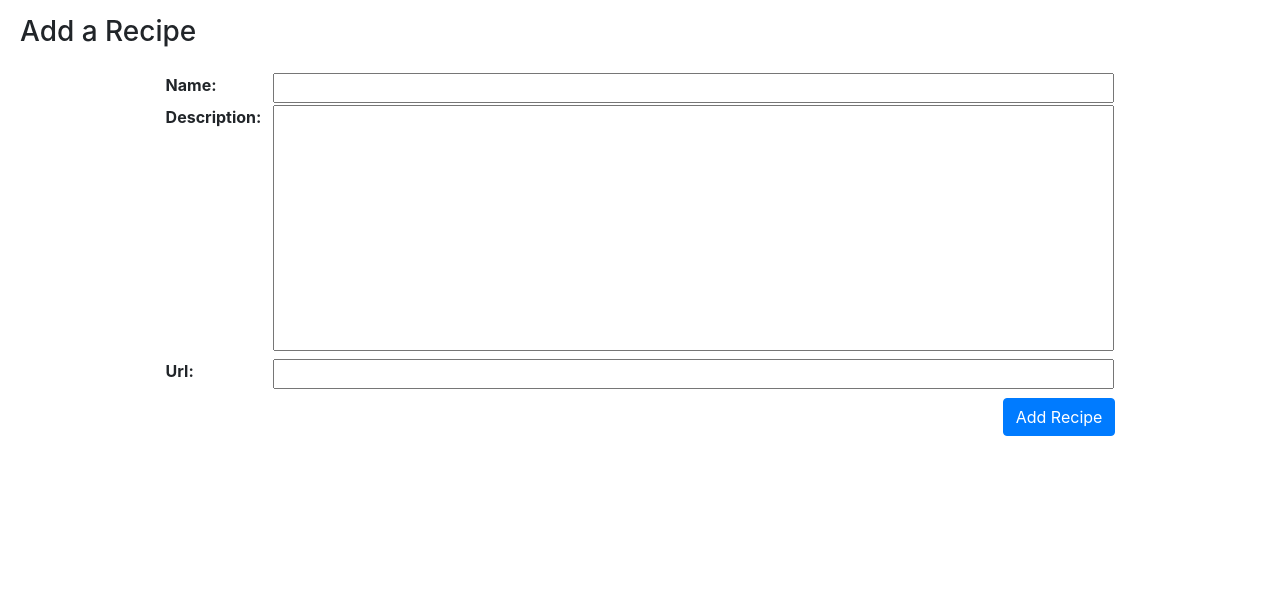
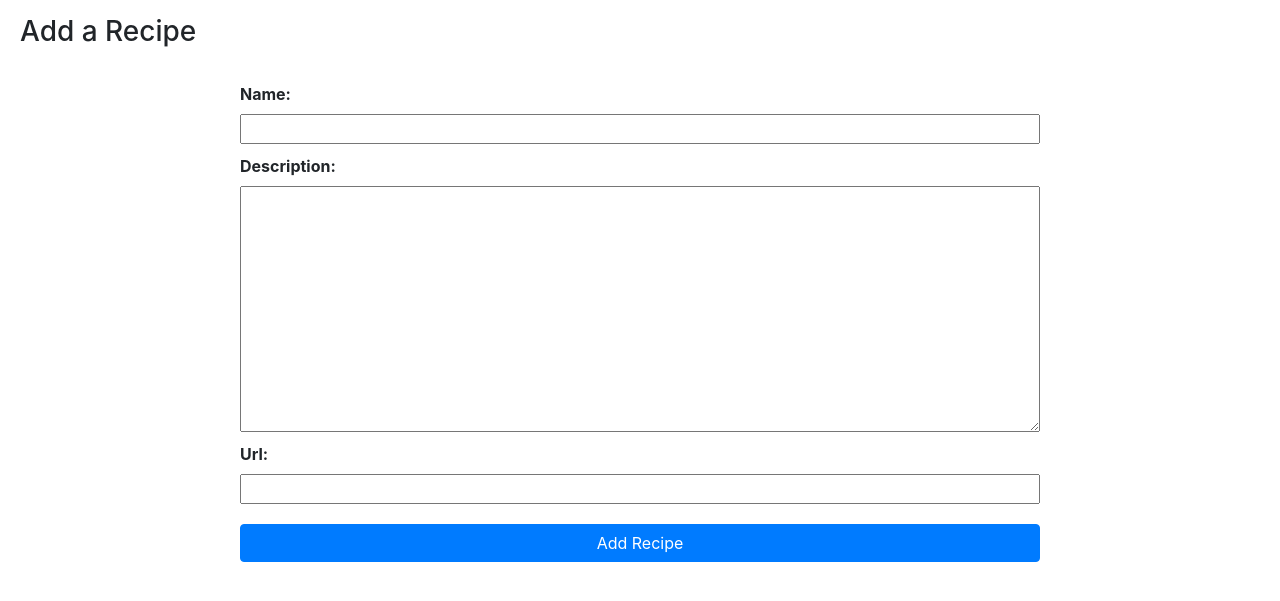
Before and after one commit to khaettig/meals, a Django app: page /recipes/add_recipe/ in a window 1280 px wide. Shown: the part 56-657 px from the top of the page. Run offline with Django 4.2, Linux system fonts and the light colour scheme; the visitor is signed in with stand-in values (Sample User, id 1); lists and menus that the app fills with data are empty; some libraries are stand-ins or nearby versions.

Commit message:
Use flex for form sizing

```diff
--- a/core/static/core/css/root.css
+++ b/core/static/core/css/root.css
@@ -9,43 +9,23 @@ body.no-scroll {
   height: 100vh;
 }
 
-
 .navbar {
   background-color: var(--color-dark);
   color: white;
 }
 
-.form-table th {
-  vertical-align: top;
-}
-
-.form-table label {
-  height: 100%;
-  margin: 0px 10px 0px 0px;
-}
-
-.form-table input {
-  width: 100%;
-}
-
-.form-table textarea {
-  resize: none;
-}
-
-.field-error, .non-field-error {
-  color: red;
-}
-
 #content {
   display: flex;
   flex-direction: column;
+
+  margin-bottom: 20px;
 }
 
 .content-block {
   padding: 15px 20px 0px;
 
   display: flex;
-  flex-direction: column;
+  flex-direction: row;
 }
 
 .content-options {
@@ -55,11 +35,30 @@ body.no-scroll {
   flex-direction: row-reverse;
 }
 
-.content-middle {
-  width: 100%;
+.content-filler {
+  flex: 1 1 auto;
+}
+
+.content-main {
+  flex: 0 1 800px;
 
   display: flex;
-  justify-content: center;
+  flex-direction: column;
+}
+
+form.one-column {
+  display: flex;
+  flex-direction: column;
+}
+
+form.one-column label {
+  font-weight: bold;
+
+  margin-top: 10px;
+}
+
+form.one-column button {
+  margin-top: 20px;
 }
 
 .bg-meals-dark {
@@ -71,6 +70,11 @@ i.icon {
   line-height: inherit;
   padding-right: 5px;
 }
+
+.field-error, .non-field-error {
+  color: red;
+}
+
 
 .listing-table {
   width: 100%;
--- a/core/templates/core/form.html
+++ b/core/templates/core/form.html
@@ -1,15 +1,15 @@
+{% csrf_token %}
+
 {% for field in form.visible_fields %}
-<tr>
-  <th>{{ field.label_tag }}</th>
-  <th>{{ field }}</th>
-</tr>
+  {{ field.label_tag }}
+  {{ field }}
   {% for error in field.errors %}
-  <tr><th></th><th class="field-error">{{ error }}</th></tr>
+  <div class="field-error">{{ error }}</div>
   {% endfor %}
 {% endfor %}
 
 {% for error in form.non_field_errors %}
-  <tr><th></th><th class="non-field-error">{{ error }}</th></tr>
+  <div class="non-field-error">{{ error }}</div>
 {% endfor %}
 
 {% for field in form.hidden_fields %}
--- a/recipes/forms.py
+++ b/recipes/forms.py
@@ -4,6 +4,6 @@ from django import forms
 class AddRecipeForm(forms.Form):
     name = forms.CharField(max_length=100)
     description = forms.CharField(
-        widget=forms.Textarea(attrs={"rows": 10, "cols": 80}), required=False
+        widget=forms.Textarea(attrs={"rows": 10, "cols": 20}), required=False
     )
     url = forms.URLField(required=False)
--- a/recipes/templates/recipes/add_recipe.html
+++ b/recipes/templates/recipes/add_recipe.html
@@ -7,16 +7,11 @@
     <h3>Add a Recipe</h3>
 </div>
 <div class="content-block">
-  <div class="content-middle">
-    <form method="POST">
-      {% csrf_token %}
-      <table class="form-table">
-        {% include "core/form.html" %}
-      </table>
-      <div class="w-100 pt-2 text-right">
-        <button id="submit_recipe" type="submit" class="btn btn-primary">Add Recipe</button>
-      </div>
+  <div class="content-filler"></div>
+    <form method="POST" class="content-main one-column">
+      {% include "core/form.html" %}
+      <button id="submit_recipe" type="submit" class="btn btn-primary">Add Recipe</button>
     </form>
-  </div>
+  <div class="content-filler"></div>
 </div>
 {% endblock %}
```
Also changed, not shown: core/templates/core/login.html (+5 -12 lines).
